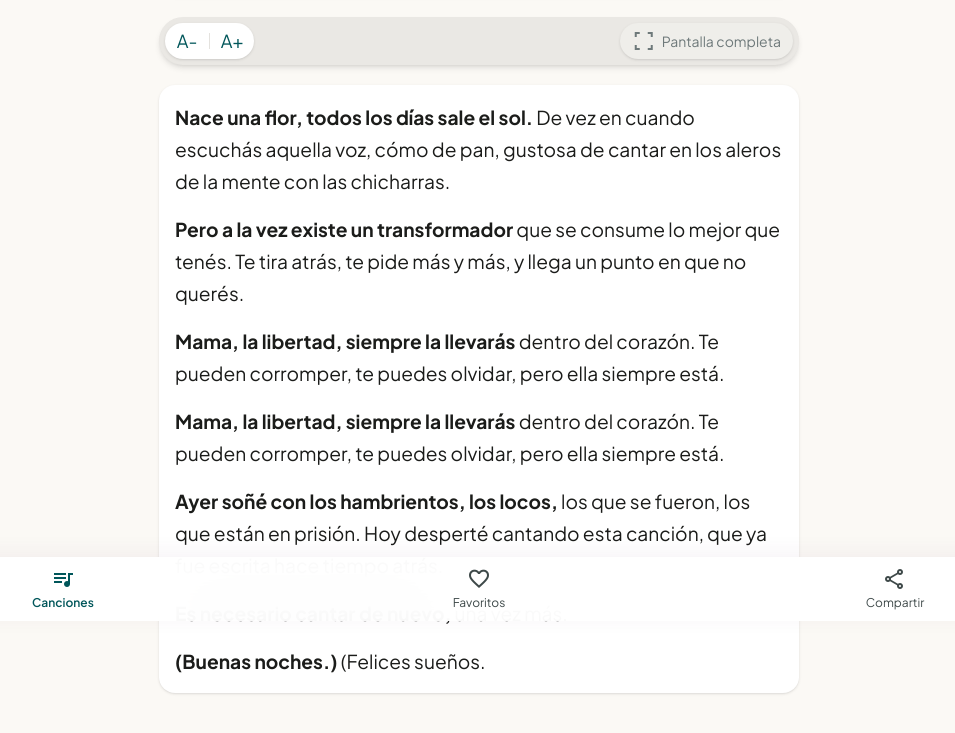
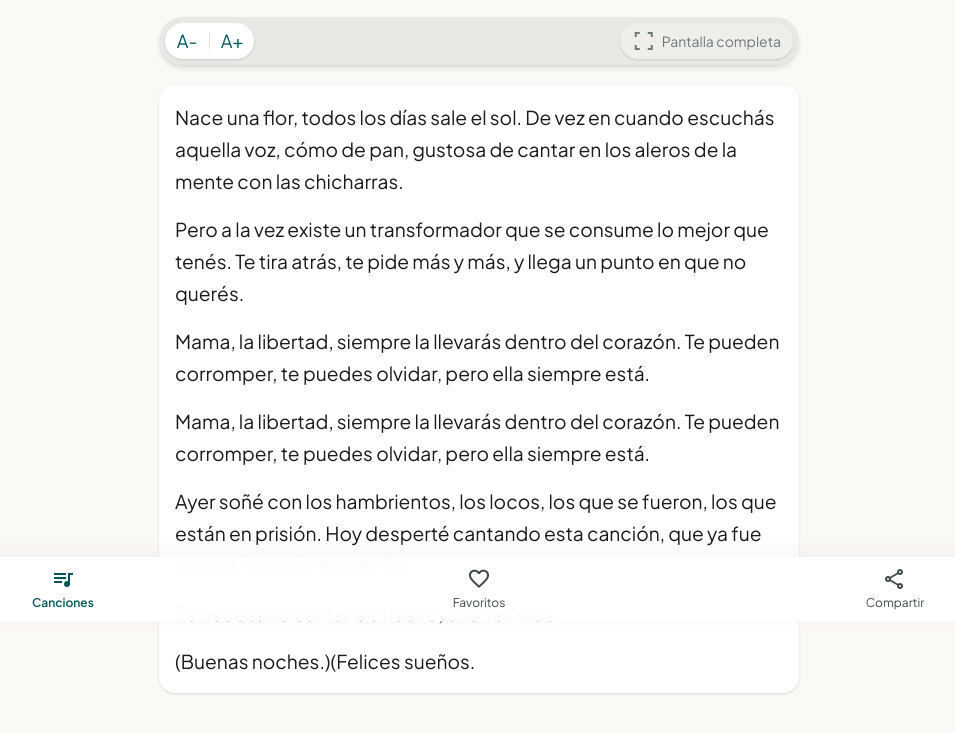
Before and after one commit to oscarvh/ohana, an Eleventy site: page src/content/canciones/inconsciente-colectivo.md in a window 1280 px wide. Shown: the part 179-912 px from the top of the page, without its empty margins (161-1116 px from the left). Built offline with nearby package versions, Linux system fonts and the light colour scheme; Eleventy itself is replaced by a stand-in of ours; files that its build step writes are made by us from their sources.

Commit message:
Editar canción "Inconsciente Colectivo" desde el CMS

```diff
--- a/src/content/canciones/inconsciente-colectivo.md
+++ b/src/content/canciones/inconsciente-colectivo.md
@@ -5,34 +5,32 @@ categoria: "Rock"
 orden: 1
 ---
 
-
-**Nace una flor, todos los días sale el sol.**
+Nace una flor, todos los días sale el sol.
 De vez en cuando escuchás aquella voz,
 cómo de pan, gustosa de cantar
 en los aleros de la mente con las chicharras.
 
-**Pero a la vez existe un transformador**
+Pero a la vez existe un transformador
 que se consume lo mejor que tenés.
 Te tira atrás, te pide más y más,
 y llega un punto en que no querés.
 
-**Mama, la libertad, siempre la llevarás**
+Mama, la libertad, siempre la llevarás
 dentro del corazón.
 Te pueden corromper, te puedes olvidar,
 pero ella siempre está.
 
-**Mama, la libertad, siempre la llevarás**
+Mama, la libertad, siempre la llevarás
 dentro del corazón.
 Te pueden corromper, te puedes olvidar,
 pero ella siempre está.
 
-**Ayer soñé con los hambrientos, los locos,**
+Ayer soñé con los hambrientos, los locos,
 los que se fueron, los que están en prisión.
 Hoy desperté cantando esta canción,
 que ya fue escrita hace tiempo atrás.
 
-**Es necesario cantar de nuevo,**
+Es necesario cantar de nuevo,
 una vez más.
 
-**(Buenas noches.)**
-(Felices sueños.
+(Buenas noches.)(Felices sueños.
```
